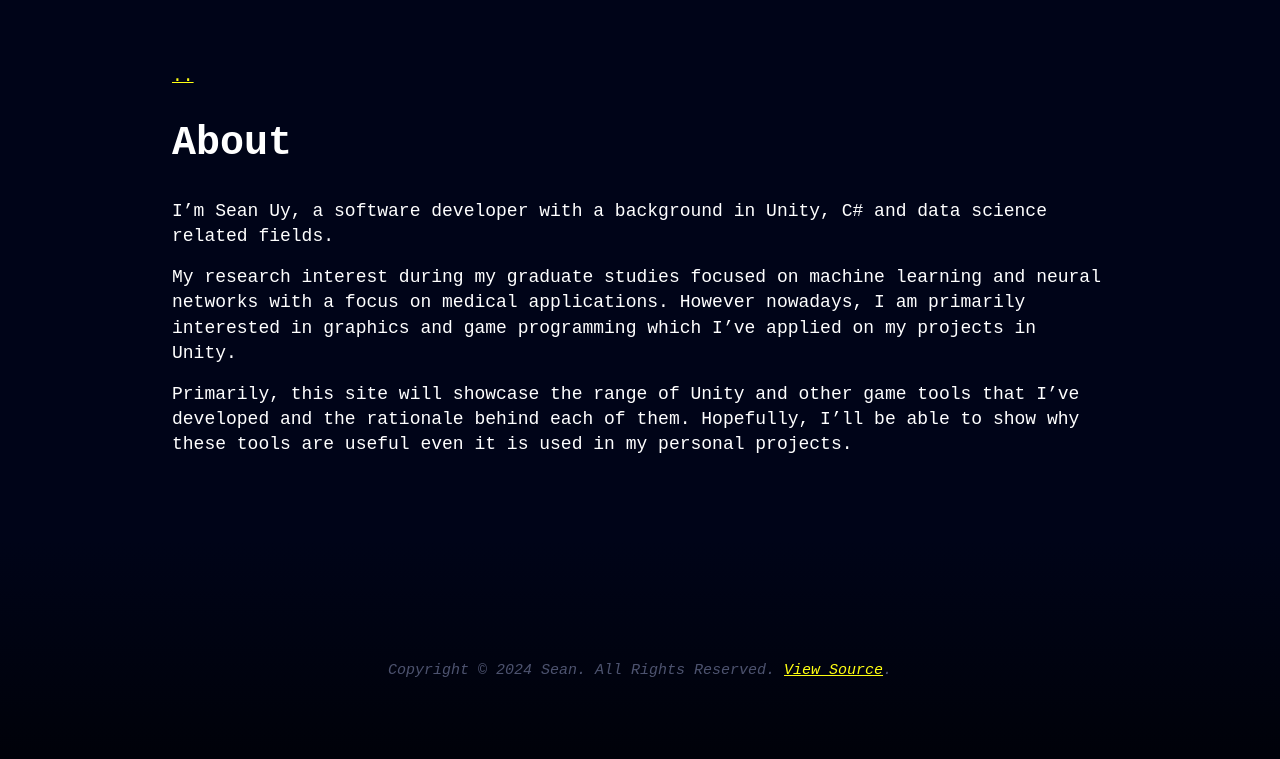
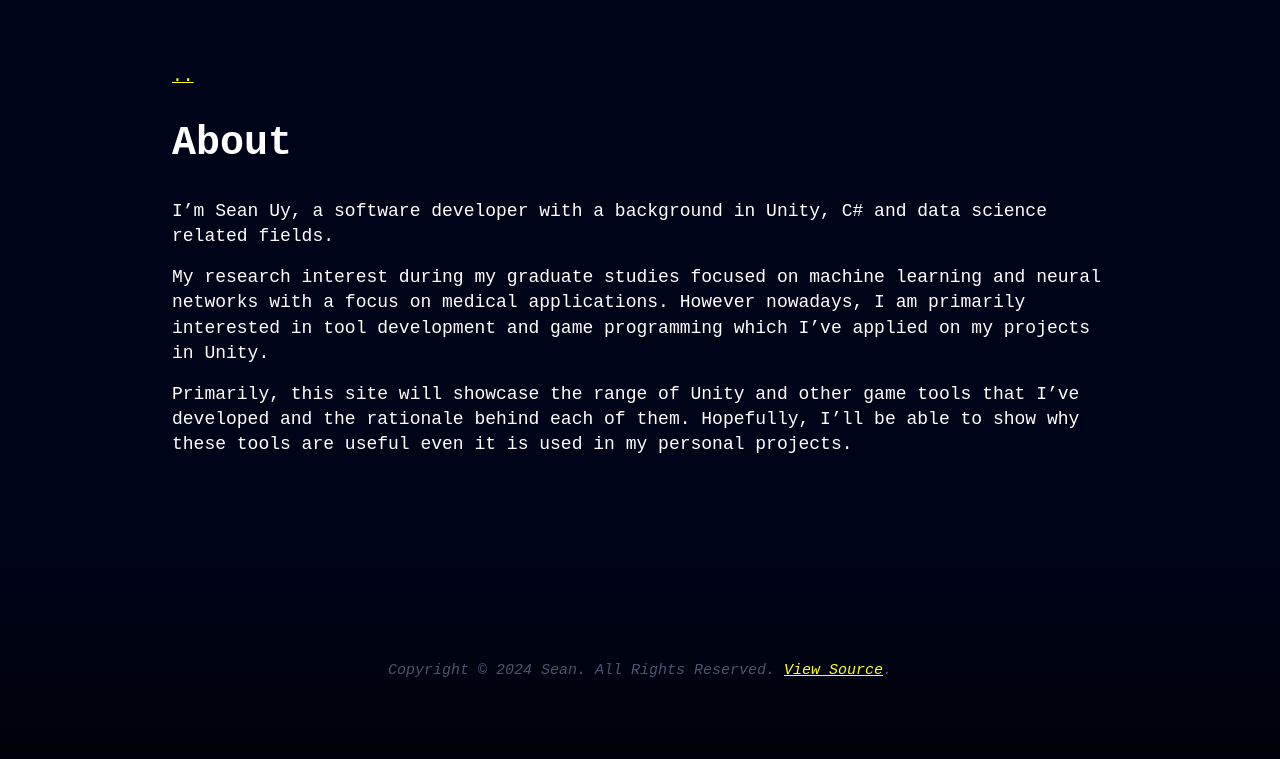
Before and after one commit to seanrich92/seanrich92.github.io, a Jekyll site: the page built from about.markdown, in a window 1280 px wide. Shown: the top 759 px of the page. Built offline with Jekyll 4.4.1, drawn with Linux system fonts in a browser that asks for light colours.

Commit message:
Update about.markdown

```diff
--- a/about.markdown
+++ b/about.markdown
@@ -6,6 +6,6 @@ permalink: /about/
 
 I'm Sean Uy, a software developer with a background in Unity, C# and data science related fields.
 
-My research interest during my graduate studies focused on machine learning and neural networks with a focus on medical applications. However nowadays, I am primarily interested in graphics and game programming which I've applied on my projects in Unity.
+My research interest during my graduate studies focused on machine learning and neural networks with a focus on medical applications. However nowadays, I am primarily interested in tool development and game programming which I've applied on my projects in Unity.
 
 Primarily, this site will showcase the range of Unity and other game tools that I've developed and the rationale behind each of them. Hopefully, I'll be able to show why these tools are useful even it is used in my personal projects.
```
